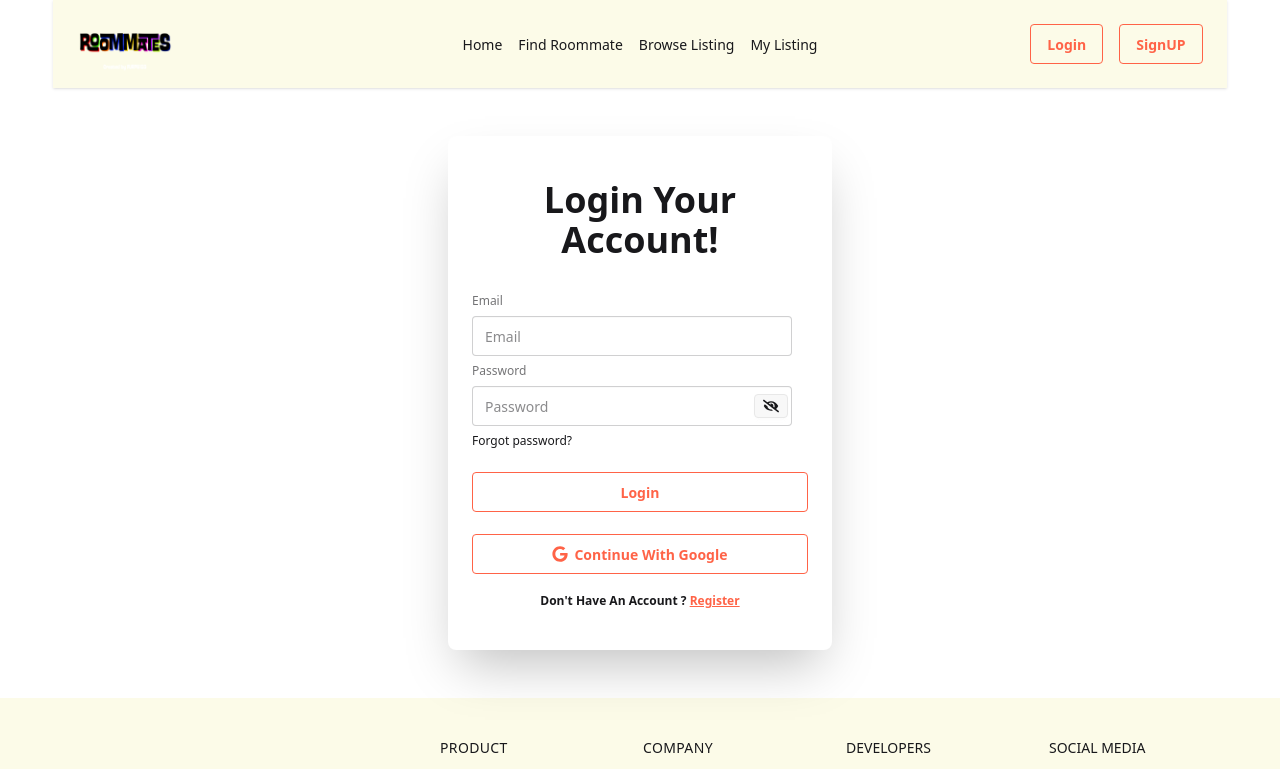
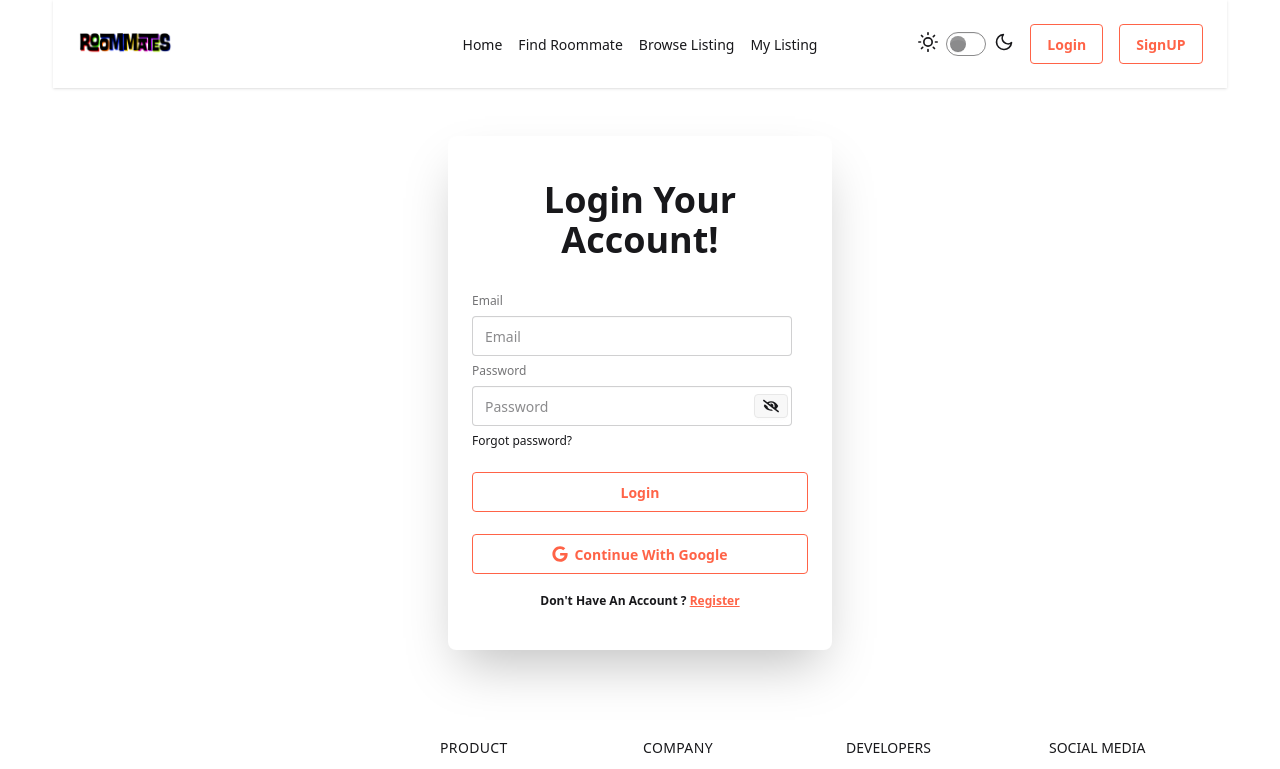
Before and after one commit to sariakhatun/roommate-finder-website, a React (Vite) app: page /login in a window 1280 px wide. Shown: the top 769 px of the page. Built offline with nearby package versions, Linux system fonts and the light colour scheme; no server answers.

Commit message:
theme added

```diff
--- a/src/Components/FeaturedSection.jsx
+++ b/src/Components/FeaturedSection.jsx
@@ -12,7 +12,7 @@
       <h2 className="text-3xl font-bold text-center text-[#ff6347] mb-4">
         Find Your Perfect Roommate
       </h2>
-      <p className="text-center text-gray-600 mb-8">
+      <p className="text-center mb-8">
         Say goodbye to stressful roommate hunting! We've spotlighted the best
         available listings just for you—safe, affordable, and ready to move in.
         Find your perfect match and start living smarter today!
@@ -21,7 +21,7 @@
         {rooms.map((room) => (
           <div
             key={room._id}
-            className="bg-white shadow-lg p-5 rounded-lg border border-gray-100"
+            className=" shadow-lg p-5 rounded-lg border border-gray-100"
           >
             <h3 className="text-xl font-semibold text-indigo-700 mb-2 flex items-center gap-2">
               {room.title}
--- a/src/Components/Footer.jsx
+++ b/src/Components/Footer.jsx
@@ -3,7 +3,7 @@
 
 const Footer = () => {
     return (
-        <div className=' bg-[#fcfbe8] px-6'>
+        <div className='px-6'>
             <footer className="px-4 divide-y dark:bg-gray-100 dark:text-gray-800">
 	<div className="container flex flex-col justify-between py-10 mx-auto space-y-8 lg:flex-row lg:space-y-0">
 		<div className="lg:w-1/3">
--- a/src/Components/HowItWorks.jsx
+++ b/src/Components/HowItWorks.jsx
@@ -5,13 +5,13 @@
 const HowItWorks = () => {
   return (
     <div className="my-8">
-      <section className="bg-gray-50 py-10">
+      <section className=" py-10">
         <div className="max-w-6xl mx-auto px-4 text-center">
           <h2 className="text-3xl font-bold text-[#ff6347] mb-4 flex justify-center items-center gap-2">
             <FaSearchLocation />
             How It Works
           </h2>
-          <p className="text-gray-600 mb-8">
+          <p className="mb-8">
             Finding a roommate has never been easier! Just follow these simple steps:
           </p>
           <div className="grid md:grid-cols-3 gap-8 text-left">
--- a/src/Components/Navbar.jsx
+++ b/src/Components/Navbar.jsx
@@ -1,37 +1,32 @@
 import React, { use } from "react";
-import userIcon from '../assets/user.png'
-import logo2 from '../assets/logo2.webp'
+import logo2 from "../assets/logo2.webp";
 import { NavLink, useNavigate } from "react-router";
 import { AuthContext } from "./AuthContext";
 import { toast, ToastContainer } from "react-toastify";
 const Navbar = () => {
-let navigate =useNavigate();
-    let {user,logOut}=use(AuthContext);
+  let navigate = useNavigate();
+  let { user, logOut } = use(AuthContext);
 
-    let handleLogin = ()=>{
-        navigate('/login')
+  let handleLogin = () => {
+    navigate("/login");
+  };
+  let handleRegister = () => {
+    navigate("/register");
+  };
 
-    }
-    let handleRegister = () =>{
-        navigate('/register')
-    }
-
-    //console.log(user)
-    let handleLogOut = () =>{
-
-
+  //console.log(user)
+  let handleLogOut = () => {
     logOut()
       .then(() => {
-        toast.success('Logged out successfully!');
+        toast.success("Logged out successfully!");
       })
-      .catch(error => {
+      .catch((error) => {
         toast.error(`Error: ${error.message}`);
       });
-    }
-
+  };
 
   return (
-    <div className="navbar bg-[#fcfbe8] shadow-sm px-6 w-11/12 mx-auto">
+    <div className="navbar  shadow-sm px-6 w-11/12 mx-auto">
       <div className="navbar-start">
         <div className="dropdown">
           <div tabIndex={0} role="button" className="btn btn-ghost lg:hidden">
@@ -55,51 +50,132 @@
             tabIndex={0}
             className="menu menu-sm dropdown-content bg-base-100 rounded-box z-1 mt-3 w-52 p-2 shadow"
           >
-            <NavLink to='/'>Home</NavLink>
+            <NavLink to="/">Home</NavLink>
 
-              <NavLink to='/roommate'>Find Roommate</NavLink>
+            <NavLink to="/roommate">Find Roommate</NavLink>
 
+            <NavLink to="/browseListing">Browse Listing</NavLink>
 
-
-              <NavLink to='/browseListing'>Browse Listing</NavLink>
-
-
-                <NavLink to='/myListing'>My Listing</NavLink>
-
+            <NavLink to="/myListing">My Listing</NavLink>
           </ul>
         </div>
         <div>
-            <img src={logo2} alt="" className="w-24 "/>
+          <img src={logo2} alt="" className="w-24 " />
         </div>
       </div>
       <div className="navbar-center hidden lg:flex">
         <ul className="menu menu-horizontal px-1 flex gap-4 items-center">
-          <NavLink to='/'>Home</NavLink>
+          <NavLink to="/">Home</NavLink>
 
-              <NavLink to='/roommate'>Find Roommate</NavLink>
+          <NavLink to="/roommate">Find Roommate</NavLink>
 
+          <NavLink to="/browseListing">Browse Listing</NavLink>
 
-
-              <NavLink to='/browseListing'>Browse Listing</NavLink>
-
-
-                <NavLink to='/myListing'>My Listing</NavLink>
-
+          <NavLink to="/myListing">My Listing</NavLink>
         </ul>
       </div>
-  <div className="navbar-end flex gap-4">
-        {
-        user? <div className="flex gap-3 items-center">
-            <img src={`${user && user.photoURL}`} alt=""  className="w-12 h-12 rounded-full " title={user?user.displayName:''} />
-            <button onClick={handleLogOut} className='btn btn-outline text-[#ff6347] hover:bg-[#ff6347] hover:text-white'>LogOut</button>
-        </div>:
-        <div className="navbar-end flex gap-4">
-        <button onClick={handleLogin} className="btn btn-outline text-[#ff6347] hover:bg-[#ff6347] hover:text-white ">Login</button>
-        <button onClick={handleRegister} className="btn btn-outline text-[#ff6347] hover:bg-[#ff6347] hover:text-white">SignUP</button>
+      <div className="navbar-end flex gap-4">
+        {user ? (
+          <div className="flex gap-3 items-center">
+            <label className="flex cursor-pointer gap-2">
+              <svg
+                xmlns="http://www.w3.org/2000/svg"
+                width="20"
+                height="20"
+                viewBox="0 0 24 24"
+                fill="none"
+                stroke="currentColor"
+                strokeWidth="2"
+                strokeLinecap="round"
+                strokeLinejoin="round"
+              >
+                <circle cx="12" cy="12" r="5" />
+                <path d="M12 1v2M12 21v2M4.2 4.2l1.4 1.4M18.4 18.4l1.4 1.4M1 12h2M21 12h2M4.2 19.8l1.4-1.4M18.4 5.6l1.4-1.4" />
+              </svg>
+              <input
+                type="checkbox"
+                value="dark"
+                className="toggle theme-controller"
+              />
+              <svg
+                xmlns="http://www.w3.org/2000/svg"
+                width="20"
+                height="20"
+                viewBox="0 0 24 24"
+                fill="none"
+                stroke="currentColor"
+                strokeWidth="2"
+                strokeLinecap="round"
+                strokeLinejoin="round"
+              >
+                <path d="M21 12.79A9 9 0 1 1 11.21 3 7 7 0 0 0 21 12.79z"></path>
+              </svg>
+            </label>
+            <img
+              src={`${user && user.photoURL}`}
+              alt=""
+              className="w-12 h-12 rounded-full "
+              title={user ? user.displayName : ""}
+            />
+            <button
+              onClick={handleLogOut}
+              className="btn btn-outline text-[#ff6347] hover:bg-[#ff6347] hover:text-white"
+            >
+              LogOut
+            </button>
+          </div>
+        ) : (
+          <div className="navbar-end flex gap-4">
+            <label className="flex cursor-pointer gap-2">
+              <svg
+                xmlns="http://www.w3.org/2000/svg"
+                width="20"
+                height="20"
+                viewBox="0 0 24 24"
+                fill="none"
+                stroke="currentColor"
+                strokeWidth="2"
+                strokeLinecap="round"
+                strokeLinejoin="round"
+              >
+                <circle cx="12" cy="12" r="5" />
+                <path d="M12 1v2M12 21v2M4.2 4.2l1.4 1.4M18.4 18.4l1.4 1.4M1 12h2M21 12h2M4.2 19.8l1.4-1.4M18.4 5.6l1.4-1.4" />
+              </svg>
+              <input
+                type="checkbox"
+                value="dark"
+                className="toggle theme-controller"
+              />
+              <svg
+                xmlns="http://www.w3.org/2000/svg"
+                width="20"
+                height="20"
+                viewBox="0 0 24 24"
+                fill="none"
+                stroke="currentColor"
+                strokeWidth="2"
+                strokeLinecap="round"
+                strokeLinejoin="round"
+              >
+                <path d="M21 12.79A9 9 0 1 1 11.21 3 7 7 0 0 0 21 12.79z"></path>
+              </svg>
+            </label>
+            <button
+              onClick={handleLogin}
+              className="btn btn-outline text-[#ff6347] hover:bg-[#ff6347] hover:text-white "
+            >
+              Login
+            </button>
+            <button
+              onClick={handleRegister}
+              className="btn btn-outline text-[#ff6347] hover:bg-[#ff6347] hover:text-white"
+            >
+              SignUP
+            </button>
+          </div>
+        )}
       </div>
-      }
-  </div>
-   <ToastContainer
+      <ToastContainer
         position="top-right"
         autoClose={3000}
         hideProgressBar={false}
@@ -111,7 +187,6 @@
         pauseOnHover
         theme="colored"
       />
-
     </div>
   );
 };
--- a/src/Components/UserReviews.jsx
+++ b/src/Components/UserReviews.jsx
@@ -4,12 +4,12 @@
 const UserReviews = () => {
   return (
     <div>
-      <section className="bg-white py-12 border-t border-gray-200">
+      <section className=" py-12 ">
         <div className="max-w-6xl mx-auto px-4 text-center">
           <h2 className="text-2xl lg:text-3xl font-bold  text-[#ff6347] mb-4 flex gap-2 items-center justify-center">
         <FcRating></FcRating> What Our Users Say
           </h2>
-          <p className="text-gray-600 mb-8">
+          <p className=" mb-8">
             Hear from people who successfully found their perfect roommates.
           </p>
           <div className="grid md:grid-cols-3 gap-8 text-left">
--- a/src/Pages/BrowseListing.jsx
+++ b/src/Pages/BrowseListing.jsx
@@ -19,7 +19,7 @@
       </p>
       <div className="overflow-x-auto">
         <table className="table table-xs w-[270px] md:w-[720px] lg:w-[1084px] mx-auto">
-          <thead className="bg-gray-100">
+          <thead className="">
             <tr className="">
               <th className="p-3  text-center">No</th>
               <th className="p-3  text-center">Title </th>
--- a/src/Pages/FindRoommate.jsx
+++ b/src/Pages/FindRoommate.jsx
@@ -13,7 +13,7 @@
     console.log(newRoom);
 
     //send data to the server
-    fetch("http://localhost:3000/rooms", {
+    fetch("https://b11a10-server-side-sariakhatun.vercel.app/rooms", {
       method: "POST",
       headers: {
         "content-type": "application/json",
@@ -119,13 +119,13 @@
           type="text"
           value={user?.email || "Loading..."}
           readOnly name="userEmail"
-          className="input input-bordered w-full bg-gray-100"
+          className="input input-bordered w-full "
         />
         <input
           type="text"
           value={user?.displayName || "Loading..."}
           readOnly name="userName"
-          className="input input-bordered w-full bg-gray-100"
+          className="input input-bordered w-full "
         />
 
         <button
--- a/src/Pages/MyListing.jsx
+++ b/src/Pages/MyListing.jsx
@@ -29,14 +29,14 @@
           <h1 className="text-2xl lg:text-3xl font-bold text-center text-indigo-700 my-6 flex items-center justify-center gap-2">
             <FaHome></FaHome> My Roommate Listings
           </h1>
-          <p className="text-center text-gray-600 w-4/5  lg:w-3/5 mx-auto mb-11">
+          <p className="text-center text-gray-8=200 w-4/5  lg:w-3/5 mx-auto mb-11">
             Here you can view, update, or delete your roommate finding posts.
             Only your own listings are visible on this page — your roommate
             journey, your control.
           </p>
           <div className=" overflow-x-auto">
             <table className="table table-xs w-[300px] md:w-[720px] lg:w-[1084px] mx-auto">
-              <thead className="bg-gray-100">
+              <thead className="">
                 <tr>
                   <th className="p-3  text-center">No</th>
                   <th className="p-3  text-center">Title</th>
--- a/src/Pages/MyListingDetails.jsx
+++ b/src/Pages/MyListingDetails.jsx
@@ -20,7 +20,7 @@
             console.log(result.isConfirmed)
           if (result.isConfirmed) {
 
-            fetch(`http://localhost:3000/rooms/${_id}`,{
+            fetch(`https://b11a10-server-side-sariakhatun.vercel.app/rooms/${_id}`,{
                 method:'DELETE'
             })
             .then(res=>res.json())
@@ -37,7 +37,7 @@
         });
       };
     return (
-        <tr className="text-center hover:bg-gray-50">
+        <tr className="text-center ">
                     <th className="text-[10px] md:text-xs lg:text-base py-4 ">
                       {index + 1}
                     </th>
```
Also changed, not shown: src/main.jsx (+4 -4 lines).
